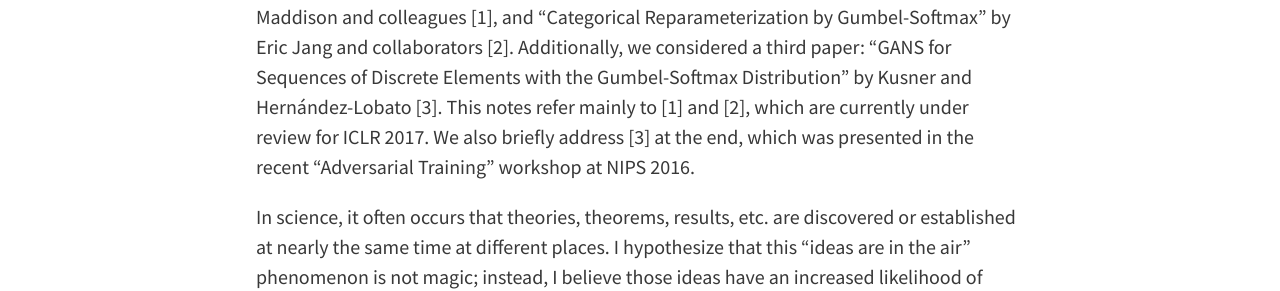
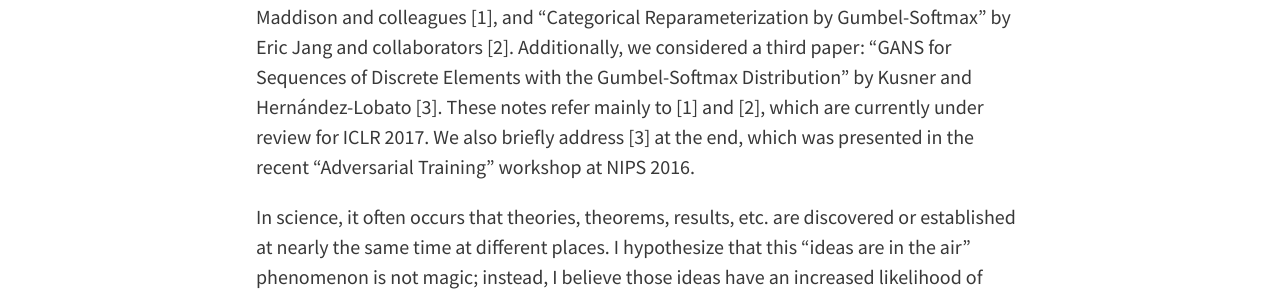
Before and after one commit to casmls/casmls.github.io, a Jekyll site: the page built from _posts/2017-02-01-GumbelSoftmax.md, in a window 1280 px wide and 900 px high. Shown: the part 480-771 px from the top of the window. Built offline with Jekyll 4.4.1, drawn with Linux system fonts in a browser that asks for light colours; nearby versions of some CDN libraries; comment, search, counter and statistics services are not loaded; some of the changed text lies outside the part shown.

Commit message:
a couple of minor changes to the post

```diff
--- a/_posts/2017-02-01-GumbelSoftmax.md
+++ b/_posts/2017-02-01-GumbelSoftmax.md
@@ -6,7 +6,7 @@
 excerpt_separator: <!--more-->
 comments: true
 ---
-This week we scrutinized, in a discussion led by Shizhe Chen, two recent papers: "The Concrete Distribution: a Continuous Relaxation of Discrete Random Variables"  by Chris Maddison and colleagues [1], and "Categorical Reparameterization by Gumbel-Softmax" by Eric Jang and collaborators [2]. Additionally, we considered a third paper: "GANS for Sequences of Discrete Elements with the Gumbel-Softmax Distribution" by Kusner and Hernández-Lobato [3]. This notes refer mainly to [1] and [2], which are currently under review for ICLR 2017. We also briefly address [3] at the end, which was presented in the recent "Adversarial Training" workshop at NIPS 2016.
+This week we scrutinized, in a discussion led by Shizhe Chen, two recent papers: "The Concrete Distribution: a Continuous Relaxation of Discrete Random Variables"  by Chris Maddison and colleagues [1], and "Categorical Reparameterization by Gumbel-Softmax" by Eric Jang and collaborators [2]. Additionally, we considered a third paper: "GANS for Sequences of Discrete Elements with the Gumbel-Softmax Distribution" by Kusner and Hernández-Lobato [3]. These notes refer mainly to [1] and [2], which are currently under review for ICLR 2017. We also briefly address [3] at the end, which was presented in the recent "Adversarial Training" workshop at NIPS 2016.
 
 <!--more-->
 
```
Also changed, not shown: other parts of _posts/2017-02-01-GumbelSoftmax.md (+2 -2 lines).
